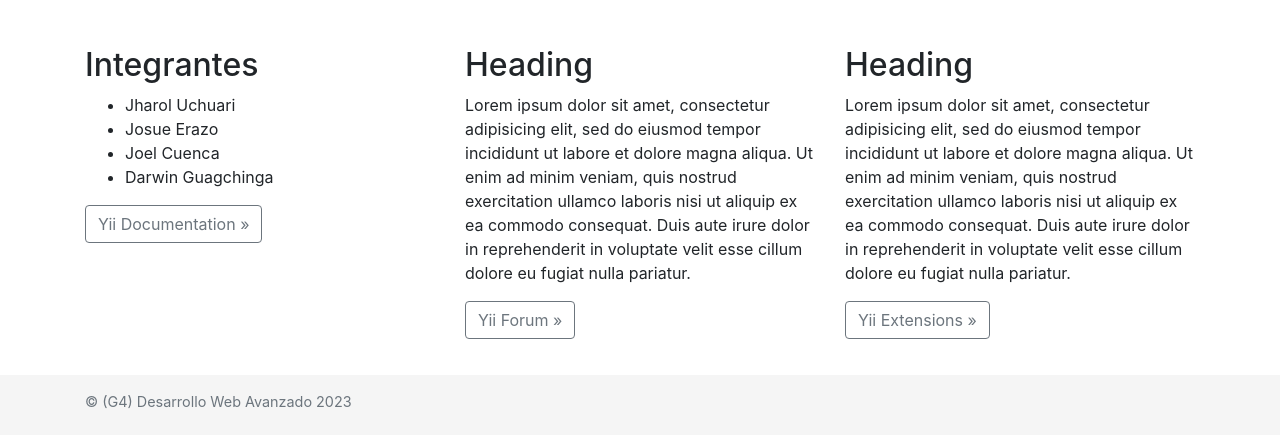
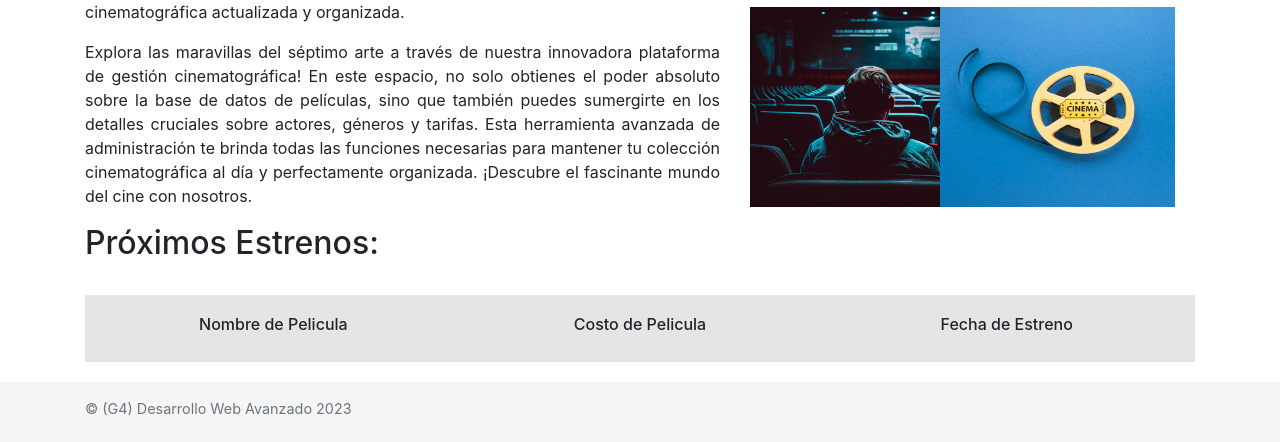
Before and after one commit to jharolsv7/videos, a Yii app: template views/site/index.php in a window 1280 px wide. Shown: the part 369-811 px from the top of the page. Before the commit the page ends 778 px from the top, so only its background shows below. Run offline with PHP 8.4 and a stand-in for Yii, Linux system fonts and the light colour scheme; the template is opened without the code that fills it, so the values that code supplies are empty; some libraries are stand-ins or nearby versions.

Commit message:
Actualizado

```diff
--- a/views/layouts/main.php
+++ b/views/layouts/main.php
@@ -15,7 +15,9 @@ AppAsset::register($this);
 <?php $this->beginPage() ?>
 <!DOCTYPE html>
 <html lang="<?= Yii::$app->language ?>" class="h-100">
+
 <head>
+
     <meta charset="<?= Yii::$app->charset ?>">
     <meta name="viewport" content="width=device-width, initial-scale=1, shrink-to-fit=no">
     <?php $this->registerCsrfMetaTags() ?>
@@ -28,7 +30,7 @@ AppAsset::register($this);
 <header>
     <?php
     NavBar::begin([
-        'brandLabel' => Yii::$app->name,
+        'brandLabel' => Html::img('@web/img/logo.png', ['alt' => Yii::$app->name, 'class' => 'logo-img', 'width' => 60]),
         'brandUrl' => Yii::$app->homeUrl,
         'options' => [
             'class' => 'navbar navbar-expand-md navbar-dark bg-dark fixed-top',
@@ -47,18 +49,6 @@ AppAsset::register($this);
             ['label' => 'Genero', 'url' => ['/genero/index']],
             ['label' => 'Alquiler', 'url' => ['/alquiler/index']],
             ['label' => 'Película', 'url' => ['/pelicula/index']],
-            Yii::$app->user->isGuest ? (
-                ['label' => 'Login', 'url' => ['/site/login']]
-            ) : (
-                '<li>'
-                . Html::beginForm(['/site/logout'], 'post', ['class' => 'form-inline'])
-                . Html::submitButton(
-                    'Logout (' . Yii::$app->user->identity->username . ')',
-                    ['class' => 'btn btn-link logout']
-                )
-                . Html::endForm()
-                . '</li>'
-            )
         ],
     ]);
     NavBar::end();
@@ -77,8 +67,7 @@ AppAsset::register($this);
 
 <footer class="footer mt-auto py-3 text-muted">
     <div class="container">
-        <p class="float-left">&copy; (G4) Desarrollo Web Avanzado <?= date('Y') ?></p>
-        <p class="float-right"><?= Yii::powered() ?></p>
+        <p class="center">&copy; (G4) Desarrollo Web Avanzado <?= date('Y') ?></p>
     </div>
 </footer>
 
--- a/views/site/index.php
+++ b/views/site/index.php
@@ -6,50 +6,70 @@ $this->title = 'Mis Películas';
 ?>
 <div class="site-index">
 
-    <div class="jumbotron text-center bg-transparent">
-        <h1 class="display-4">Proyecto Yii - GRUPO #4</h1>
+    <div class="body-content mt-5">
+        <div class="row">
+            <div class="col-lg-7">
+                <h1 class="display-5">Bienvenido a:</h1>
+                <h1 class="display-4">¡ PELiSWEB !</h1>
+                    <p class="text-justify">¡Sumérgete en el fascinante mundo del cine con nuestra plataforma de gestión cinematográfica! Aquí, no solo tienes el control total sobre la base de datos de películas, sino que también puedes explorar a fondo detalles esenciales sobre actores, géneros y precios. Esta avanzada herramienta de administración te proporciona todas las funciones que necesitas para mantener tu colección cinematográfica actualizada y organizada.</p>
+                    <p class="text-justify">Explora las maravillas del séptimo arte a través de nuestra innovadora plataforma de gestión cinematográfica! En este espacio, no solo obtienes el poder absoluto sobre la base de datos de películas, sino que también puedes sumergirte en los detalles cruciales sobre actores, géneros y tarifas. Esta herramienta avanzada de administración te brinda todas las funciones necesarias para mantener tu colección cinematográfica al día y perfectamente organizada. ¡Descubre el fascinante mundo del cine con nosotros.</p>
+                </div>
+                <div class="col-lg-4">
+                <!-- Imagen grande arriba -->
+                <div class="text-center mb-2">
+                    <img src="<?= Yii::$app->urlManager->baseUrl ?>/img/IMG1.jpg" width="450" height="250" alt="Imagen Grande">
+                </div>
 
-        <p class="lead">Desarrollo Web Avanzado período Nov23 - Mar24</p>
+                <!-- Segunda fila con dos columnas -->
+                <div class="row">
+                    <div class="col-md-6 text-center mb-2">
+                        <!-- Primera imagen pequeña -->
+                        <img src="<?= Yii::$app->urlManager->baseUrl ?>/img/IMG2.jpg" width="235" height="200" alt="Imagen Grande">
+                    </div>
+                    <div class="col-md-6 text-center mb-2">
+                        <!-- Segunda imagen pequeña -->
+                        <img src="<?= Yii::$app->urlManager->baseUrl ?>/img/IMG3.jpg" width="235" height="200" alt="Imagen Grande">
+                    </div>
+                </div>
+            </div>
+            </div>
 
-        <p><a class="btn btn-lg btn-success" href="http://www.yiiframework.com">Get started with Yii</a></p>
-    </div>
+        <h2>Próximos Estrenos: </h2>
+        <br>
+        <style>
+            .container-transparent {
+                background-color: rgba(4, 4, 4, 0.1); /*transparencia*/
+                padding: 20px; /* Ajusta el espaciado según tus necesidades */
+            }
+        </style>
 
-    <div class="body-content">
-
-        <div class="row">
-            <div class="col-lg-4">
-                <h2>Integrantes</h2>
-
-                <ul>
-                    <li>Jharol Uchuari</li>
-                    <li>Josue Erazo</li>
-                    <li>Joel Cuenca</li>
-                    <li>Darwin Guagchinga</li>
-                </ul>
-
-                <p><a class="btn btn-outline-secondary" href="http://www.yiiframework.com/doc/">Yii Documentation &raquo;</a></p>
-            </div>
-            <div class="col-lg-4">
-                <h2>Heading</h2>
-
-                <p>Lorem ipsum dolor sit amet, consectetur adipisicing elit, sed do eiusmod tempor incididunt ut labore et
-                    dolore magna aliqua. Ut enim ad minim veniam, quis nostrud exercitation ullamco laboris nisi ut aliquip
-                    ex ea commodo consequat. Duis aute irure dolor in reprehenderit in voluptate velit esse cillum dolore eu
-                    fugiat nulla pariatur.</p>
-
-                <p><a class="btn btn-outline-secondary" href="http://www.yiiframework.com/forum/">Yii Forum &raquo;</a></p>
-            </div>
-            <div class="col-lg-4">
-                <h2>Heading</h2>
-
-                <p>Lorem ipsum dolor sit amet, consectetur adipisicing elit, sed do eiusmod tempor incididunt ut labore et
-                    dolore magna aliqua. Ut enim ad minim veniam, quis nostrud exercitation ullamco laboris nisi ut aliquip
-                    ex ea commodo consequat. Duis aute irure dolor in reprehenderit in voluptate velit esse cillum dolore eu
-                    fugiat nulla pariatur.</p>
-
-                <p><a class="btn btn-outline-secondary" href="http://www.yiiframework.com/extensions/">Yii Extensions &raquo;</a></p>
+        <div class="container text-center container-transparent">
+            <div class="row align-items-start">
+                <div class="col">
+                    <?php
+                    echo "<h6> Nombre de Pelicula </h6>";
+                    foreach ($listaPelicula as $item) {
+                        echo "<p>" . $item->PEL_NOMBRE . "</p>";
+                    }
+                    ?>
+                </div>
+                <div class="col">
+                    <?php
+                    echo "<h6> Costo de Pelicula </h6>";
+                    foreach ($listaPelicula as $item) {
+                        echo "<p>" . $item->PEL_COSTO . "</p>";
+                    }
+                    ?>
+                </div>
+                <div class="col">
+                    <?php
+                    echo "<h6> Fecha de Estreno </h6>";
+                    foreach ($listaPelicula as $item) {
+                        echo "<p>" . $item->PEL_FECHA_ESTRENO . "</p>";
+                    }
+                    ?>
+                </div>
             </div>
         </div>
-
     </div>
 </div>
```
Also changed, not shown: controllers/SiteController.php (+5 -2 lines), web/img/IMG2.jpg (added), web/img/IMG3.jpg (added), web/img/logo.png (added), 1 other file.
